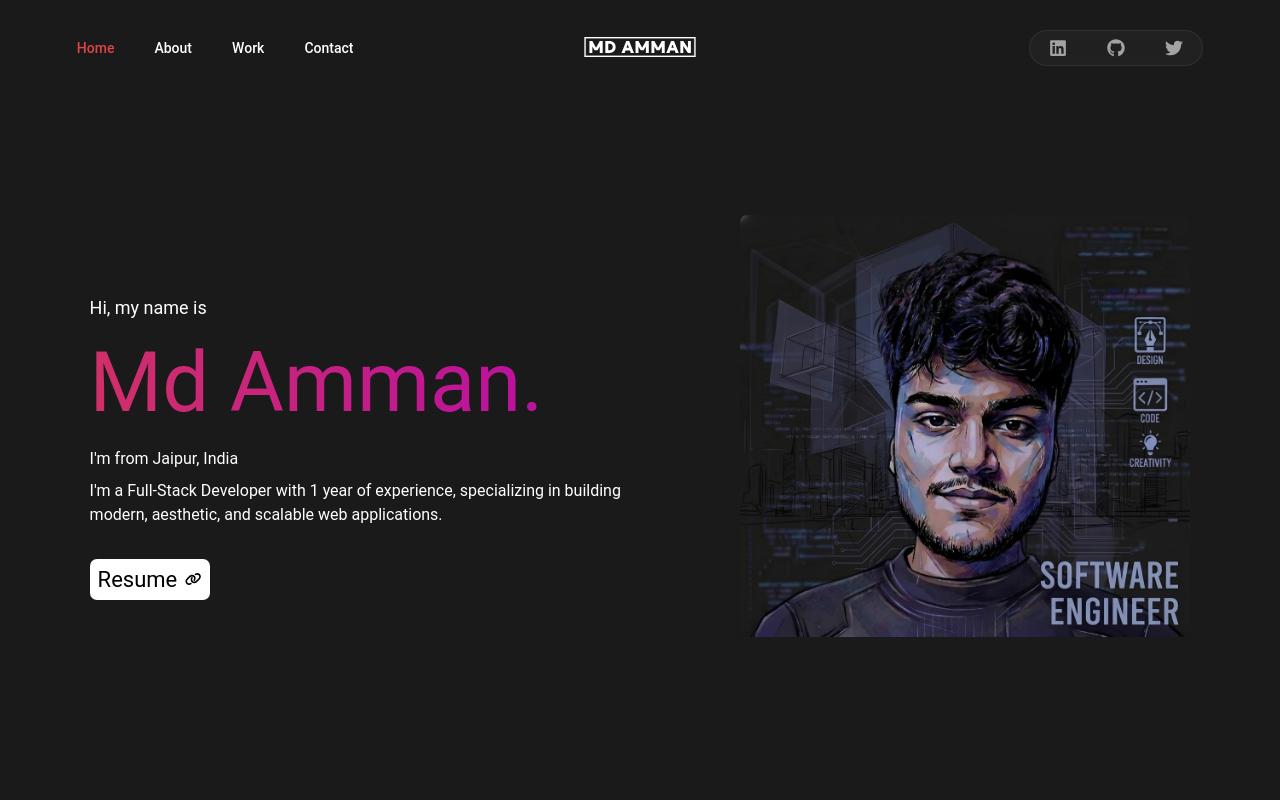
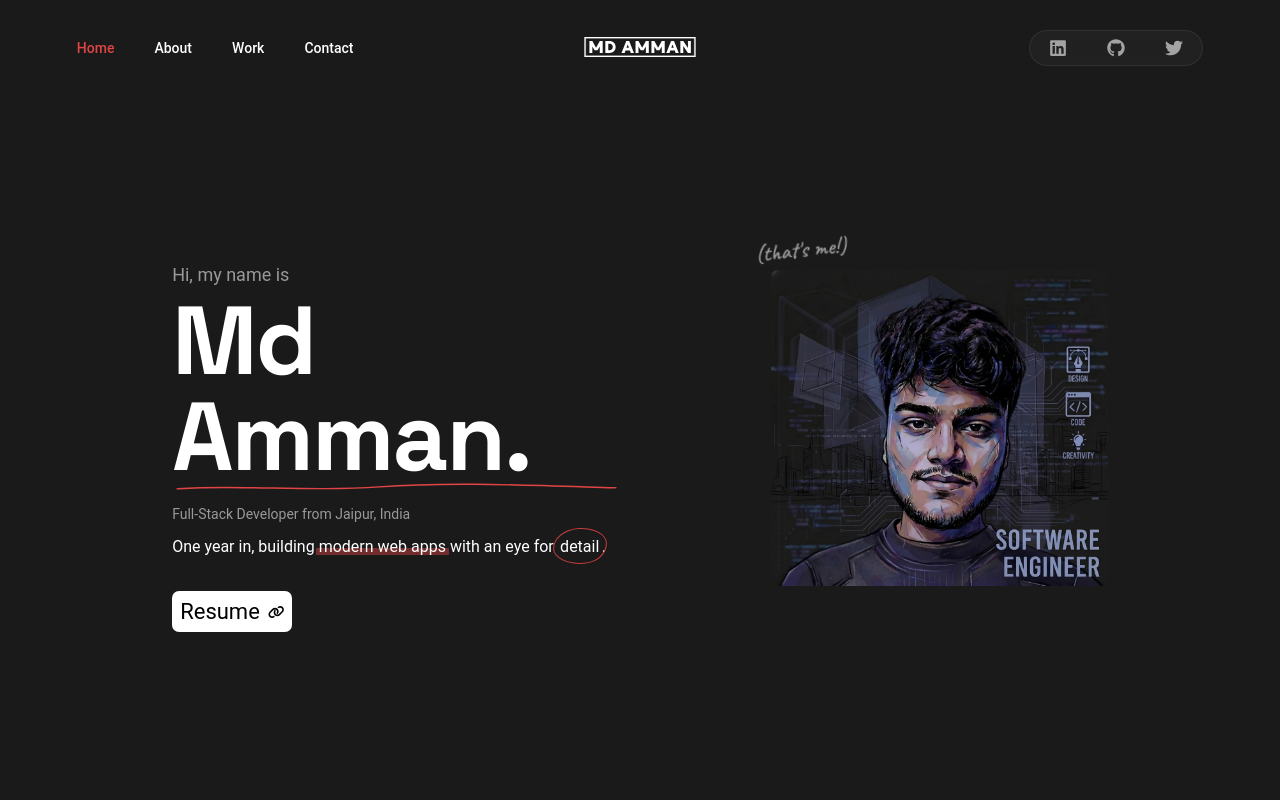
Before and after one commit to krazio-01/Portfolio, a React (Vite) app: page / in a window 1280 px wide. Shown: the top 800 px of the page. Built offline with nearby package versions, Linux system fonts and the light colour scheme.

Commit message:
redesign hero section with bold type and doodle accents

```diff
--- a/src/pages/Home/Home.jsx
+++ b/src/pages/Home/Home.jsx
@@ -28,27 +28,38 @@ const Home = () => {
                 <div className="home-hero">
                     <div className="home-content">
                         <AnimatedWrapper className="home-title" delay={0.2} duration={1}>
-                            <span>Hi, my name is</span>
-                            <span>Md Amman.</span>
+                            <span className="home-title-greeting">Hi, my name is</span>
+                            <span className="home-title-name-wrap">
+                                <span className="home-title-name">Md Amman.</span>
+                                <svg className="signature-underline" viewBox="0 0 260 20" preserveAspectRatio="none">
+                                    <path
+                                        d="M4 12 C 40 4, 80 18, 120 8 S 200 4, 256 10"
+                                        fill="none"
+                                        strokeWidth="3"
+                                        strokeLinecap="round"
+                                        style={{ stroke: 'var(--accent)' }}
+                                    />
+                                </svg>
+                            </span>
                         </AnimatedWrapper>
-
                         <AnimatedWrapper className="home-description" delay={0.4} duration={1}>
-                            <p>I&apos;m from Jaipur, India</p>
+                            <p className="home-location">Full-Stack Developer from Jaipur, India</p>
                             <p>
-                                I&apos;m a Full-Stack Developer with 1 year of experience, specializing in building modern,
-                                aesthetic, and scalable web applications.
+                                One year in, building <span className="highlight-marker">modern web apps</span> with an
+                                eye for <span className="circle-annotate">detail</span>.
                             </p>
                         </AnimatedWrapper>
-
                         <AnimatedWrapper className="resume" delay={0.6} duration={1}>
                             <a href={resume} download="Md_Amman_Resume.pdf" rel="noopener noreferrer" target="_blank">
                                 <span>Resume</span> <FaLink />
                             </a>
                         </AnimatedWrapper>
                     </div>
-
-                    <AnimatedWrapper className="home-img" delay={0.6} duration={1}>
-                        <img src={Img} alt="img1" />
+                    <AnimatedWrapper className="home-img-wrapper" delay={0.6} duration={1}>
+                        <span className="home-img-annotation">(that&apos;s me!)</span>
+                        <div className="home-img">
+                            <img src={Img} alt="Md Amman" />
+                        </div>
                     </AnimatedWrapper>
                 </div>
             </div>
--- a/src/pages/Home/home.css
+++ b/src/pages/Home/home.css
@@ -1,76 +1,136 @@
-.home-hero {
+.home-main,
+.home-basic-info,
+.home-work-container {
+    --muted: var(--text-muted, #999);
+    --accent: var(--red);
+}
+
+.home-hero,
+.home-basic-info {
     display: flex;
     align-items: center;
     justify-content: space-between;
+}
+
+.home-content .resume a,
+.home-work-container .work-header {
+    display: flex;
+    align-items: center;
+    justify-content: center;
+}
+
+.home-hero {
+    gap: 2rem;
+    max-width: 85%;
+    margin-inline: auto;
     min-height: calc(100svh - var(--nav-height));
 }
 
-.home-main .home-img {
-    width: min(450px, 80%);
-    margin-bottom: 2.5rem;
-    user-select: none;
-    pointer-events: none;
-    box-shadow: 0 10px 5px rgb(0 0 0 / 0.1) inset;
-}
-
-.home-main .home-img img {
-    max-width: 100%;
-    height: auto;
-    background-size: cover;
-    background-repeat: no-repeat;
-    border-radius: var(--border-radius);
-}
-
 .home-main .home-content {
-    width: 50%;
+    width: min(560px, 48%);
 }
 
 .home-content .home-title {
     display: flex;
     flex-direction: column;
     align-items: flex-start;
-    justify-content: center;
     margin-bottom: 1rem;
 }
-
-.home-content .home-title span:first-child {
+.home-content .home-title-greeting {
     font-size: clamp(var(--fz-md), 5vw, var(--fz-lg));
-    margin-bottom: 1rem;
+    margin-bottom: 0.5rem;
+    color: var(--muted);
 }
 
-.home-content .home-title span:last-child {
-    font-size: clamp(var(--fz-heading), 6.5vw, var(--fz-heading-xl));
-    background: linear-gradient(90deg, var(--red), var(--purple));
-    background-size: 200%;
-    background-clip: text;
-    color: transparent;
-    animation: titleAnim 3s linear infinite;
+.home-title-name-wrap {
+    position: relative;
+    display: inline-block;
 }
-
-@keyframes titleAnim {
-    0% {
-        background-position: 0%;
-    }
-
-    100% {
-        background-position: 200%;
-    }
+.home-content .home-title-name {
+    font-family: 'Space Grotesk', sans-serif;
+    font-weight: 700;
+    letter-spacing: -0.02em;
+    line-height: 1;
+    font-size: clamp(var(--fz-heading), 9.5vw, calc(var(--fz-heading-xl) * 1.15));
+    color: var(--primary-color1);
+}
+.signature-underline {
+    position: absolute;
+    left: 0;
+    bottom: -0.4rem;
+    width: 100%;
+    height: 0.6em;
+    overflow: visible;
+    pointer-events: none;
 }
 
 .home-content .home-description p {
     font-size: clamp(var(--fz-md), 1vw, var(--fz-lg));
-    line-height: 1.5rem;
+    line-height: 1.6rem;
     margin-bottom: 2rem;
+}
+.home-content .home-description .home-location {
+    margin-bottom: 0.4rem;
+    color: var(--muted);
+    font-size: clamp(var(--fz-sm), 0.9vw, var(--fz-md));
+}
 
-    &:first-child {
-        margin-bottom: 0.5rem;
-    }
+/* Hand-drawn accents — static, final state, no draw-in */
+.highlight-marker {
+    background-image: linear-gradient(
+        to bottom,
+        transparent 58%,
+        color-mix(in srgb, var(--accent) 45%, transparent) 58%,
+        color-mix(in srgb, var(--accent) 45%, transparent) 94%,
+        transparent 94%
+    );
+    background-repeat: no-repeat;
+    background-size: 100% 100%;
+    padding: 0 3px;
+    margin: 0 -3px;
+    box-decoration-break: clone;
+    -webkit-box-decoration-break: clone;
+}
+
+.circle-annotate {
+    position: relative;
+    display: inline-block;
+    padding: 0 0.15em;
+}
+.circle-annotate::after {
+    content: '';
+    position: absolute;
+    inset: -0.35em -0.3em -0.3em;
+    border: 1.5px solid var(--accent);
+    border-radius: 50% 50% 45% 55% / 55% 45% 55% 45%;
+    transform: rotate(-3deg);
+    opacity: 0.85;
+    pointer-events: none;
+}
+
+.home-img-wrapper {
+    position: relative;
+    width: min(380px, 36%);
+    margin-bottom: 2.5rem;
+}
+.home-img-annotation {
+    position: absolute;
+    top: -2.2rem;
+    left: -1rem;
+    font-family: 'Caveat', cursive;
+    font-size: 1.4rem;
+    color: var(--muted);
+    transform: rotate(-6deg);
+    z-index: 1;
+}
+.home-img img {
+    display: block;
+    max-width: 100%;
+    height: auto;
+    border-radius: var(--border-radius);
 }
 
 .home-content .resume a {
-    display: flex;
-    align-items: center;
-    justify-content: center;
     gap: 0.5rem;
     text-decoration: none;
     color: var(--primary-color2);
@@ -80,34 +140,30 @@
     padding: 5px;
     border-radius: var(--border-radius);
     width: 120px;
-    transition: var(--transition);
+    transition:
+        background-color 0.2s ease,
+        border-color 0.2s ease,
+        color 0.2s ease;
 }
-
 .home-content .resume a:hover {
     background: transparent;
-    border: 3px solid var(--primary-color1);
+    border-color: var(--primary-color1);
     color: var(--primary-color1);
 }
 
 .home-basic-info {
-    display: flex;
-    align-items: center;
-    justify-content: space-between;
     min-height: 70svh;
     gap: 3rem;
     margin: 5rem 0;
 }
-
 .home-basic-info-inside {
     max-width: 70%;
     font-size: clamp(var(--fz-lg), 1vw, var(--fz-xl));
     line-height: 2rem;
 }
-
 .home-basic-info-btn {
     display: flex;
     align-items: stretch;
-    justify-content: space-between;
     min-width: fit-content;
     flex-shrink: 0;
     width: 17%;
@@ -117,52 +173,42 @@
     position: relative;
     margin-top: 5rem;
 }
-
 .home-work {
     position: relative;
     margin-top: 10vh;
 }
-
 .home-work-container .work-header {
-    display: flex;
-    align-items: center;
-    justify-content: center;
     position: sticky;
     top: 20px;
     font-size: var(--fz-heading-lg);
 }
 
-/* Media Queries */
 @media screen and (max-width: 600px) {
     .home-hero {
         flex-direction: column-reverse;
         min-height: auto;
+        gap: 2rem;
+        max-width: 100%;
     }
-
-    .home-main .home-img {
-        width: 100%;
-    }
-
     .home-main .home-content {
         width: 100%;
     }
-
+    .home-img-wrapper {
+        width: 90%;
+        margin: 3rem auto 2.5rem;
+    }
     .home-basic-info {
         flex-direction: column;
-        min-height: 70svh;
         margin: 3rem 0;
     }
-
     .home-basic-info-inside {
         min-width: 100%;
         line-height: 1.7rem;
         margin-bottom: 2rem;
     }
-
     .home-basic-info-btn {
         width: 60%;
     }
-
     .home-work-container .work-header {
         font-size: var(--fz-heading);
     }
```
